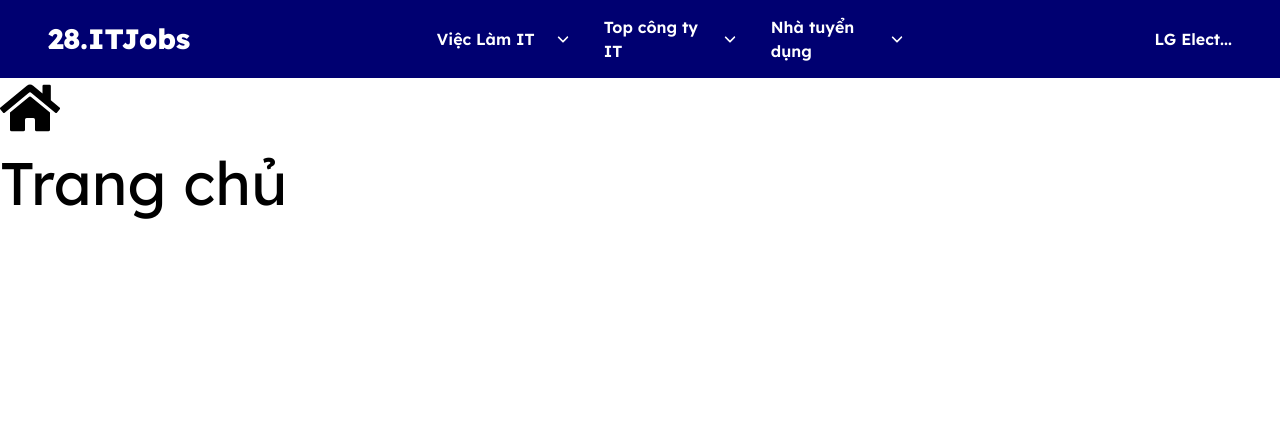
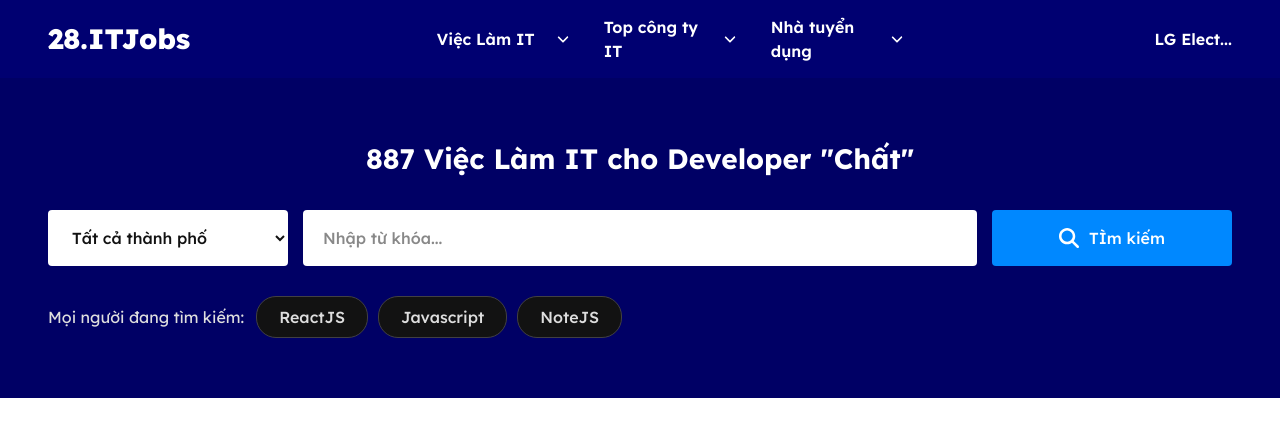
Before and after one commit to HungTrinh30106/it-job-frontend, a Next.js app: page / in a window 1280 px wide. Shown: the top 436 px of the page. Built offline with nearby package versions, Linux system fonts and the light colour scheme.

Commit message:
01. Dựng Section 1 (Trang chủ)

```diff
--- /dev/null
+++ b/src/app/(pages)/(home)/page.tsx
@@ -0,0 +1,65 @@
+import Link from "next/link";
+import { FaMagnifyingGlass } from "react-icons/fa6";
+
+export default function Page() {
+  return (
+    <>
+      {/* Section 1 */}
+      <div className="bg-[#000065] py-[60px]">
+        <div className="contain">
+          <h1 className="font-[700] text-[28px] text-white text-center mb-[30px]">
+            887 Việc Làm IT cho Developer "Chất"
+          </h1>
+          <form
+            action=""
+            className="flex gap-x-[15px] gap-y-[10px] md:flex-nowrap flex-wrap"
+          >
+            <select
+              name=""
+              id=""
+              className="md:w-[240px] w-full h-[56px] rounded-[4px] px-[20px] bg-white font-[500] text-[16px] text-[#121212]"
+            >
+              <option value="">Tất cả thành phố</option>
+              <option value="">Hà Nội</option>
+              <option value="">Đà Nẵng</option>
+            </select>
+            <input
+              type="text"
+              placeholder="Nhập từ khóa..."
+              className="flex-1 px-[20px] h-[56px] rounded-[4px] bg-white font-[500] text-[16px] text-[#121212]"
+            />
+            <button className="md:w-[240px] w-full bg-[#0088FF] h-[56px] flex gap-[10px] items-center justify-center rounded-[4px] font-[500] text-[16px] text-white">
+              <FaMagnifyingGlass className="text-[20px]" /> TÌm kiếm
+            </button>
+          </form>
+          <div className="mt-[30px] flex flex-wrap items-center gap-x-[12px] gap-y-[15px]">
+            <div className="font-[500px] text-[16px] text-[#DEDEDE]">
+              Mọi người đang tìm kiếm:
+            </div>
+            <div className="flex flex-wrap gap-[10px]">
+              <Link
+                href=""
+                className="bg-[#121212] hover:bg-[#414042] font-[500] text-[16px] text-[#DEDEDE] border-[1px] border-[#414042] rounded-[20px] py-[8px] px-[22px] hover:text-white"
+              >
+                ReactJS
+              </Link>
+              <Link
+                href=""
+                className="bg-[#121212] hover:bg-[#414042] font-[500] text-[16px] text-[#DEDEDE] border-[1px] border-[#414042] rounded-[20px] py-[8px] px-[22px] hover:text-white"
+              >
+                Javascript
+              </Link>
+              <Link
+                href=""
+                className="bg-[#121212] hover:bg-[#414042] font-[500] text-[16px] text-[#DEDEDE] border-[1px] border-[#414042] rounded-[20px] py-[8px] px-[22px] hover:text-white"
+              >
+                NoteJS
+              </Link>
+            </div>
+          </div>
+        </div>
+      </div>
+      {/* End section 1 */}
+    </>
+  );
+}
--- a/src/app/page.tsx
+++ /dev/null
@@ -1,11 +0,0 @@
-import { FaHome } from "react-icons/fa";
-
-export default function Page() {
-  return (
-    <>
-      <h1 className="xl:text-[60px] lg:text-[48px] md:text-[32px] sm:text-[24px] text-[20px]">
-        <FaHome /> Trang chủ
-      </h1>
-    </>
-  );
-}
```
